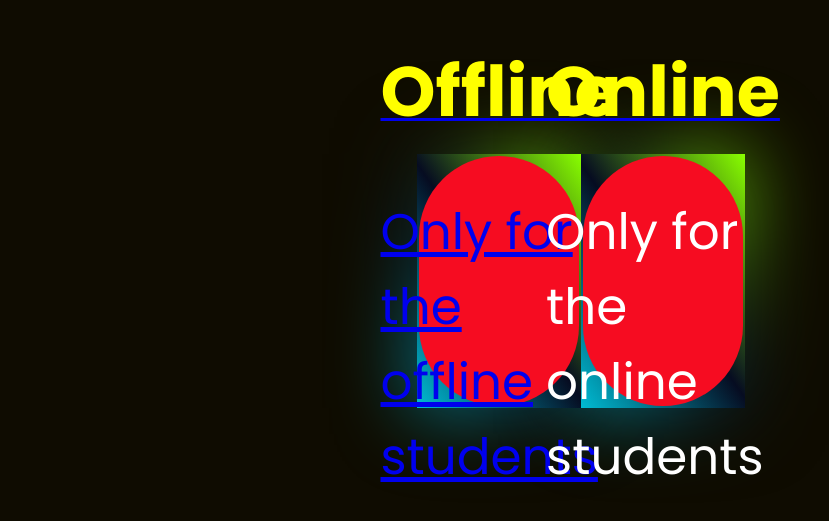
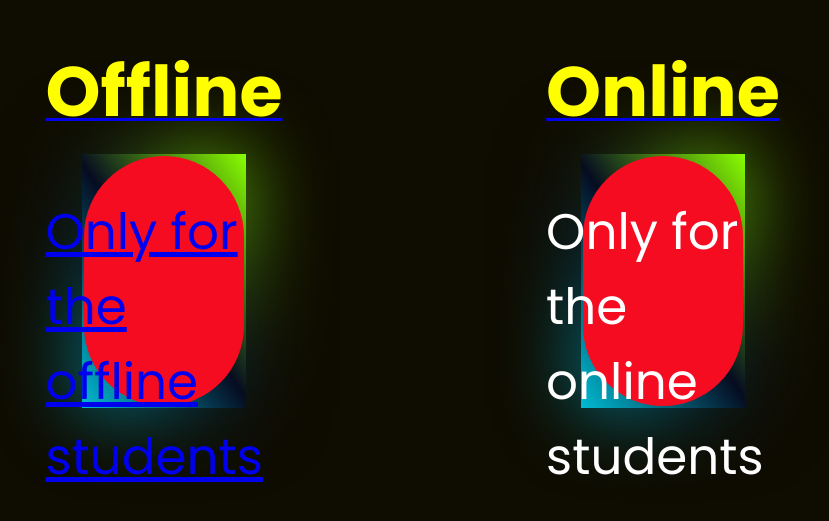
Before and after one commit to primaryeducation/academy, a plain HTML site: page glowing border1.html in a window 1280 px wide. Shown: the part 119-640 px from the top of the page, without its empty margins (59-888 px from the left). Drawn offline with Linux system fonts and the light colour scheme.

Commit message:
Update glowing border1.html

```diff
--- a/glowing border1.html
+++ b/glowing border1.html
@@ -12,7 +12,7 @@ font-size:50px;
 </style>
 </head>
 <body>
-<table border="0" cellspan="30">
+<table border="0" width="1000" cellspan="50">
 <tr>
 <td>
 	<div class="box">
```
